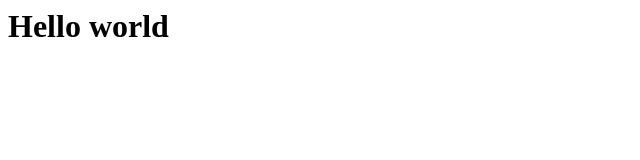
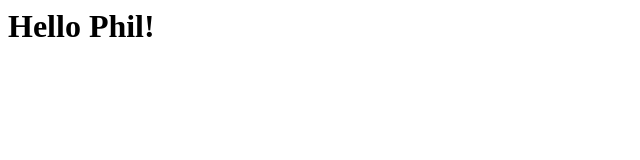
Before and after one commit to jeyn99/heroku-node-sample-jane, a website: page index.html in a window 1280 px wide. Shown: the full height of the page, 0-640 px from the left. Drawn offline with Linux system fonts and the light colour scheme.

Commit message:
Serve index.html

```diff
--- a/index.html
+++ b/index.html
@@ -1 +1 @@
-<h1>Hello world</h1>
+<h1>Hello Phil!</h1>
```
